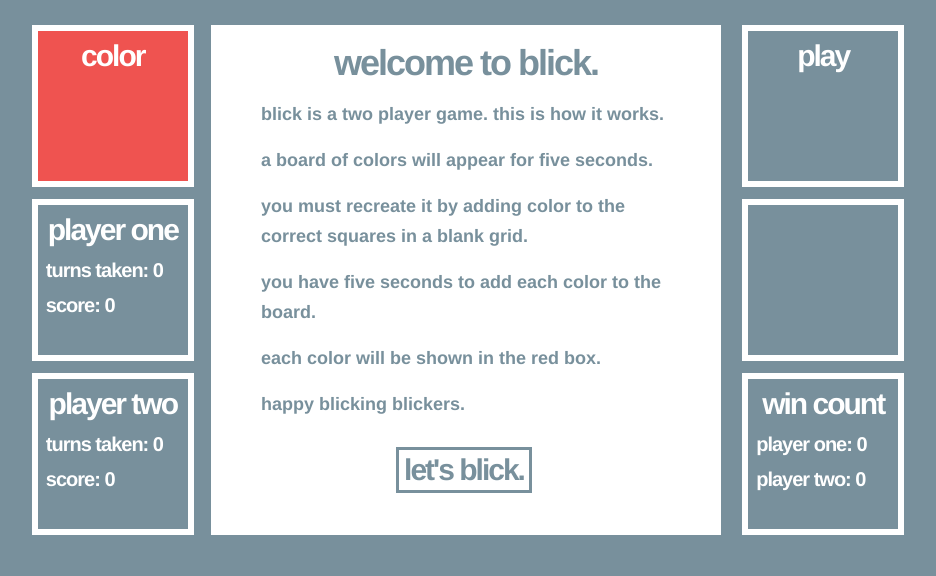
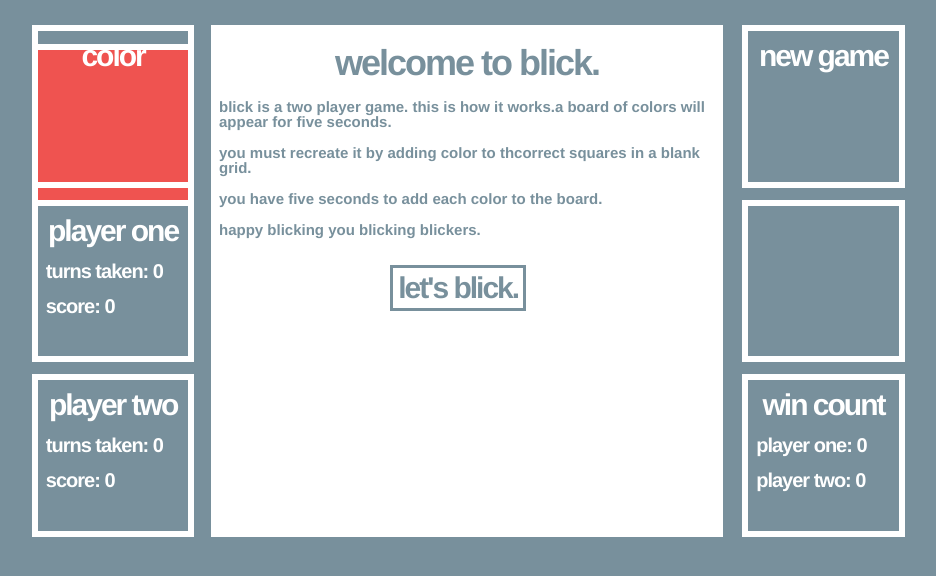
Before and after one commit to odholden/wdi-first-project, a PHP site: page / in a window 1280 px wide. Shown: the part 105-681 px from the top of the page, without its empty margins (173-1109 px from the left). Run offline with PHP 8.4, Linux system fonts and the light colour scheme; some libraries are stand-ins or nearby versions.

Commit message:
hugely improved responsive design

```diff
--- a/css/style.css
+++ b/css/style.css
@@ -24,8 +24,8 @@ body {
   position: fixed;
   top: 130px;
   left: 30%;
-  width: 510px;
-  height: 510px;
+  width: 40vw;
+  height: 40vw;
   background-color: white;
   color: #78909C;
 }
@@ -37,22 +37,24 @@ body {
 
 #overlay1 p {
   text-align: left;
-  font-size: 18px;
-  line-height: 30px;
-  padding: 8px 50px;
+  font-size: 15px;
+  padding: 8px;
+  margin: none;
 }
 
 #overlay2 {
   position: fixed;
-  top: 130px;
+  top: 18.6%;
   left: 16%;
-  width: 150px;
-  height: 150px;
+  width: 12.7vw;
+  height: 12.7vw;
   border: 6px solid white;
+  box-sizing: border-box;
+
 }
 
 #letsblick {
-  margin: 20px 185px;
+  margin: 4% 35%;
   font-size: 30px;
   letter-spacing: -2px;
   border: 3px solid #78909C;
@@ -63,7 +65,7 @@ body {
 }
 
 header {
-  height: 100px;
+  height: px;
 }
 
 h1 {
@@ -91,53 +93,52 @@ h3 {
 ul {
   margin: 30px auto;
   border: 5px solid white;
-  width: 500px;
-  height: 500px;
+  width: 39vw;
+  height: 39vw;
   position: absolute;
   left: 30%;
 }
 
 #scores {
   margin: 30px 0px;
-  width: 160px;
-  height: 400px;
+  width: 13vw;
+  height: 40vw;
   position: absolute;
   left: 16%;
+
 }
 
 #scores div {
-  width: 150px;
-  height: 150px;
+  width: 12.7vw;
+  height: 12.7vw;
   border: 6px solid white;
   margin-bottom: 12px;
+  box-sizing: border-box;
+
 }
 
 #info {
   margin: 30px 0px;
-  width: 160px;
-  height: 400px;
+  width: 12.75vw;
+  height: 38vw;
   position: absolute;
-  right: 16%;
+  left: 71.5%;
 }
 
 #info div {
-  width: 150px;
-  height: 150px;
+  width: 12.7vw;
+  height: 12.7vw;
   border: 6px solid white;
   margin-bottom: 12px;
-}
+  box-sizing: border-box;
 
-#start {
-  vertical-align: middle;
 }
 
 #info div:nth-child(2) {
-  width: 130px;
-  height: 130px;
   font-size: 20px;
   letter-spacing: -1px;
   text-align: left;
-  line-height: 40px;
+  line-height: 20px;
   padding: 10px;
 }
 
@@ -145,8 +146,9 @@ li {
   border: 1px solid white;
   float: left;
   display: inline;
-  width: 98px;
-  height: 98px;
+  box-sizing: border-box;
+  width: 20%;
+  height: 20%;
 }
 
 .green {
@@ -200,3 +202,19 @@ li {
 .shadow6 {
   background-color: #78909C;
 }
+
+@media only screen and (max-width: 1120px) {
+  h2 {font-size: 20px; letter-spacing: 0px;}
+  h3 {font-size: 15px;letter-spacing: 0px;}
+  p {font-size: 15px;letter-spacing: 0px;}
+}
+
+@media only screen and (max-width: 960px) {
+
+}
+
+@media only screen and (max-width: 640px) {
+  header {
+    display: none;
+  }
+}
--- a/index.html
+++ b/index.html
@@ -61,7 +61,7 @@
 
     <div id="info">
       <div id="start">
-        <h2>play</h2>
+        <h2>new game</h2>
       </div>
       <div id="infoText"></div>
       <div id="totalScores">
--- a/js/app.js
+++ b/js/app.js
@@ -12,7 +12,21 @@ var correctGrid,
 
 $(function overlay(){
 
-  $('#overlay1').html("<h2>welcome to blick.</h2><p>blick is a two player game. this is how it works.</p><p>a board of colors will appear for five seconds.</p><p>you must recreate it by adding color to the correct squares in a blank grid.</p><p>you have five seconds to add each color to the board.</p><p>each color will be shown in the red box.</p><p>happy blicking blickers.</p><div id='letsblick'>let's blick.</div>");
+  // if (screen.width > 960){
+  //   $('#overlay1').html("<h2>welcome to blick.</h2><p>blick is a two player game. this is how it works.</p><p>a board of colors will appear for five seconds.</p><p>you must recreate it by adding color to the correct squares in a blank grid.</p><p>you have five seconds to add each color to the board.</p><p>each color will be shown in the red box.</p><p>happy blicking you blicking blickers.</p><div id='letsblick'>let's blick.</div>");
+  // } else if (screen.width <= 960){
+  //   $('#overlay1').html("<h2>welcome to blick.</h2><p>happy blicking you blicking blickers.</p><div id='letsblick'>let's blick.</div>");
+  // }
+
+
+  $(window).resize(function() {
+    if (document.documentElement.clientWidth >= 960) {
+      $('#overlay1').html("<h2>welcome to blick.</h2><p>blick is a two player game. this is how it works.</pp>a board of colors will appear for five seconds.</p><p>you must recreate it by adding color to thcorrect squares in a blank grid.</p><p>you have five seconds to add each color to the board.</p><each color will be shown in the red box.</p><p>happy blicking you blicking blickers.</p><div id='letsblick'>let's blick.</div>");
+    } else if (document.documentElement.clientWidth < 960){
+      $('#overlay1').html("<h2>welcome to blick.</h2><p>happy blicking you blicking blickers.</p><div id='letsblick'>let's blick.</div>");
+    }
+  }).resize();
+
   $('#letsblick').on("click", setup);
 });
 
@@ -20,7 +34,7 @@ function setup() {
   $('#overlay0').remove();
   $('#overlay1').remove();
   $('#overlay2').remove();
-  $('#infoText').text("player one goes first, click play to begin.");
+  $('#infoText').text("player one goes first, click 'new game' to begin.");
   $('#start').on("click", startGame);
 }
 
@@ -50,7 +64,6 @@ function playRound() {
   $('#infoText').text("remember the colours.")
   correctGrid  = makeGrid();
   selectedGrid = [];
-  console.log(correctGrid);
   setTimeout(selectColors, 5000);
   setTimeout(updateScore, 37000);
   setTimeout(scoreMessage, 39000);
@@ -143,7 +156,6 @@ function selectColors() {
 function removeColors() {
   var shadows = ['shadow1', 'shadow2', 'shadow3', 'shadow4', 'shadow5', 'shadow6']
   shuffle(shadows);
-  console.log(shadows);
   $('li.red').removeClass().addClass(shadows[0]);
   $('li.green').removeClass().addClass(shadows[1]);
   $('li.orange').removeClass().addClass(shadows[2]);
@@ -192,7 +204,6 @@ function storeSelections() {
   for (var i = 0; i < 25;i++) {
     selectedGrid.push($('li#' + [i]).css("background-color"));
   }
-  console.log(selectedGrid);
   return selectedGrid;
 }
 
@@ -227,9 +238,9 @@ function scoreMessage() {
   if (turn === turnNumber) {
     winnerMessage();
   } else if (turn % 1 != 0) {
-    $('#infoText').text("time for player two, click play to begin");
+    $('#infoText').text("time for player two, click 'new game' to begin");
   } else {
-    $('#infoText').text("time for player one, click play to begin");
+    $('#infoText').text("time for player one, click 'new game' to begin");
   }
 }
 
@@ -270,11 +281,11 @@ function resetGame() {
 
 //TO DO
 
-// ADD A RESET FUNCTION
-
 //MAKE INTO OBJECTS
 
 //MAKE MOBILE
 
 //MULTIPLE BOARD SIZES
 //CHANGE NUMBER OF COLORS
+
+// ip address: 62.254.81.74
```
